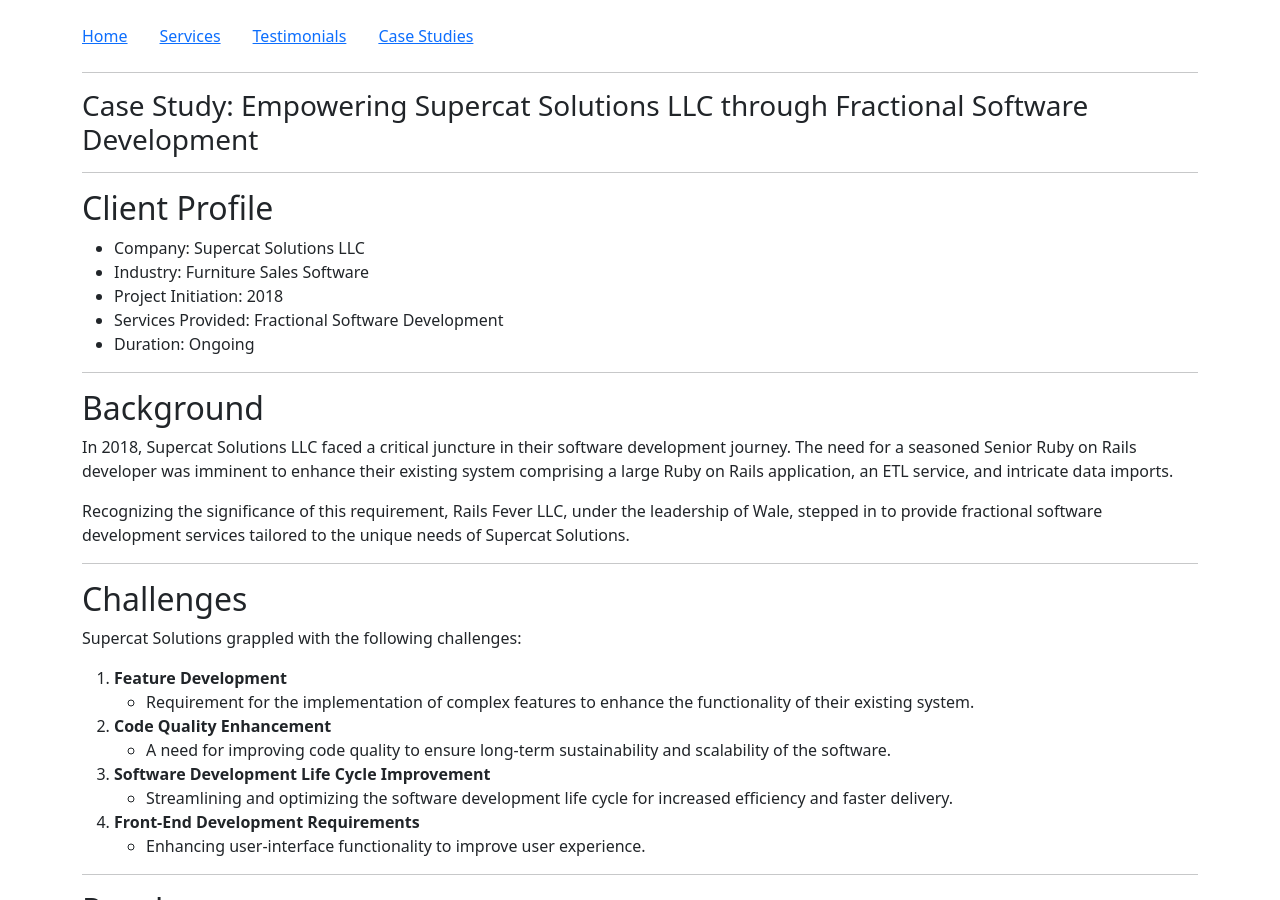
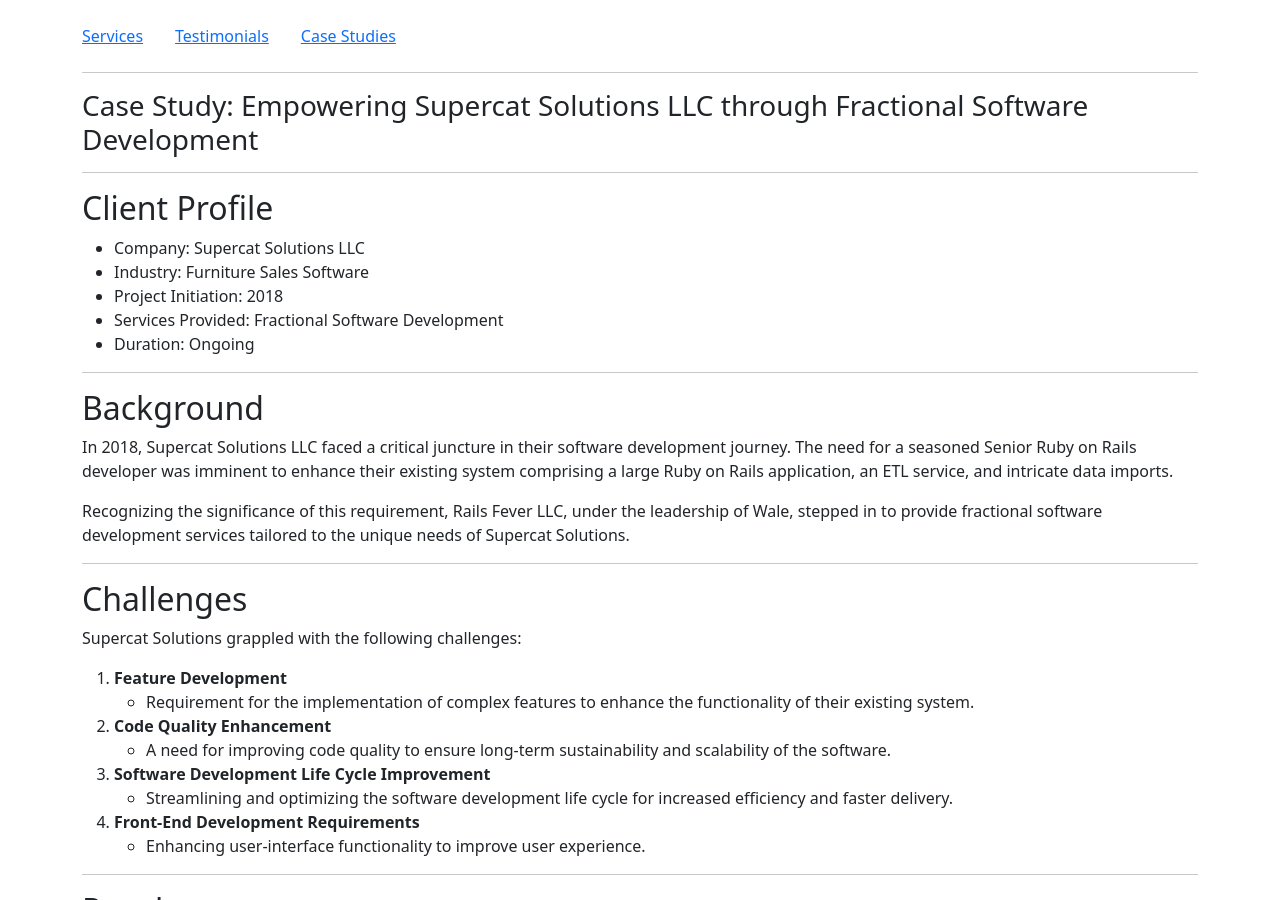
Before and after one commit to waleo/railsfever-2024, a Jekyll site: the page built from supercat_case_study.html, in a window 1280 px wide and 900 px high. Built offline with Jekyll 4.4.1, drawn with Linux system fonts in a browser that asks for light colours.

Commit message:
Remove home from secondary nav

```diff
--- a/_includes/nav.html
+++ b/_includes/nav.html
@@ -1,14 +1,11 @@
 <ul class="mt-3 list-group list-group-horizontal">
   <li class="list-group-item border-0" style="padding-left: 0">
-    <a href="/">Home</a>
-  </li>
-  <li class="list-group-item border-0">
     <a href="/#services">Services</a>
   </li>
   <li class="list-group-item border-0">
     <a href="/#testimonials">Testimonials</a>
   </li>
   <li class="list-group-item border-0">
-    <a href="/#case_studies"><span class="text-nowrap">Case Studies</span></a>
+    <a href="/#case_studies">Case Studies</a>
   </li>
 </ul>
```
